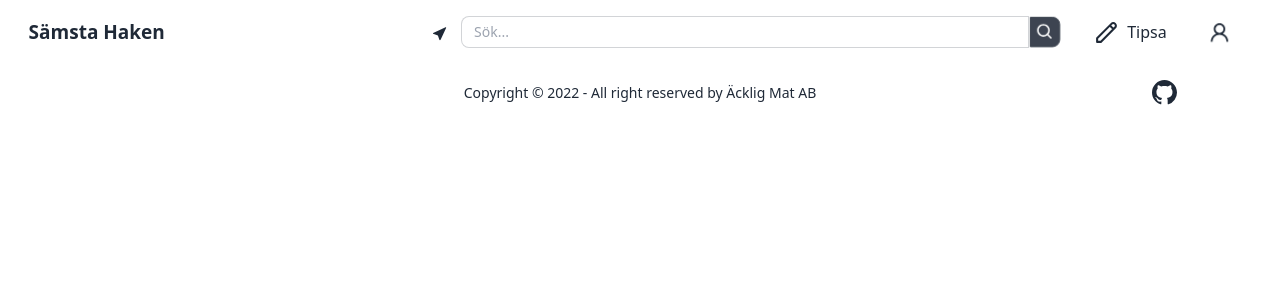
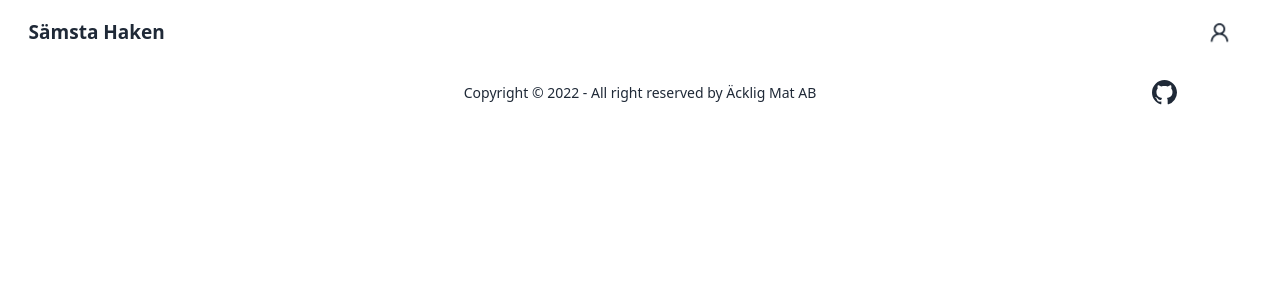
Before and after one commit to Tsubarah/samsta-haken, a React (Vite) app: page /restaurants/1 in a window 1280 px wide. Shown: the top 300 px of the page. Built offline with nearby package versions, Linux system fonts and the light colour scheme; no server answers.

Commit message:
hiding search bar and tips when on login page on desktop

```diff
--- a/package.json
+++ b/package.json
@@ -12,6 +12,7 @@
 		"@react-google-maps/api": "^2.12.2",
 		"@react-query-firebase/firestore": "^1.0.0-dev.7",
 		"axios": "^0.27.2",
+		"classnames": "^2.3.2",
 		"daisyui": "^2.28.0",
 		"firebase": "^9.10.0",
 		"react": "^18.2.0",
--- a/src/components/NavBar.jsx
+++ b/src/components/NavBar.jsx
@@ -1,11 +1,17 @@
+import { useAuthContext } from "../contexts/AuthContext";
+import { Link, useLocation } from "react-router-dom";
+import classNames from "classnames";
+
 import SearchForm from "./SearchForm";
 import { HiOutlinePencil } from "react-icons/hi";
 import { AiOutlineUser } from "react-icons/ai";
-import { Link } from "react-router-dom";
-import { useAuthContext } from "../contexts/AuthContext";
 
 const NavBar = () => {
 	const { showTips, setShowTips } = useAuthContext();
+
+	const urlLocation = useLocation();
+
+	const hidden = classNames(urlLocation.pathname !== "/" ? "hidden" : "");
 
 	return (
 		<>
@@ -21,10 +27,10 @@ const NavBar = () => {
 					</h1>
 				</Link>
 
-				<SearchForm className={"w-full col-start-5 col-end-11"} />
+				<SearchForm className={`w-full col-start-5 col-end-11 ${hidden}`} />
 
 				<button
-					className="col-start-11 justify-self-end gap-2"
+					className={`col-start-11 justify-self-end gap-2 ${hidden}`}
 					onClick={() => setShowTips(!showTips)}
 				>
 					<HiOutlinePencil size={25} />
```
Also changed, not shown: 1 other file (tests, documents, lock files or other folders).
